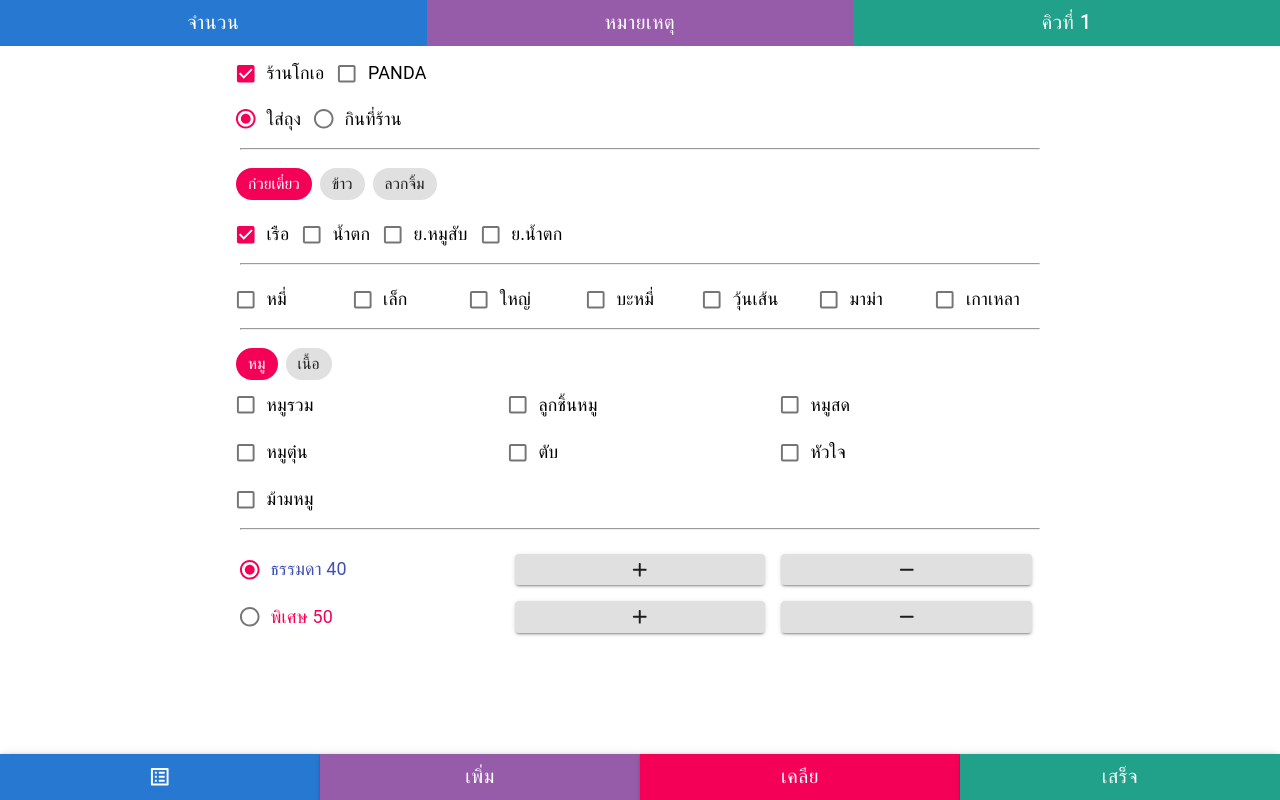
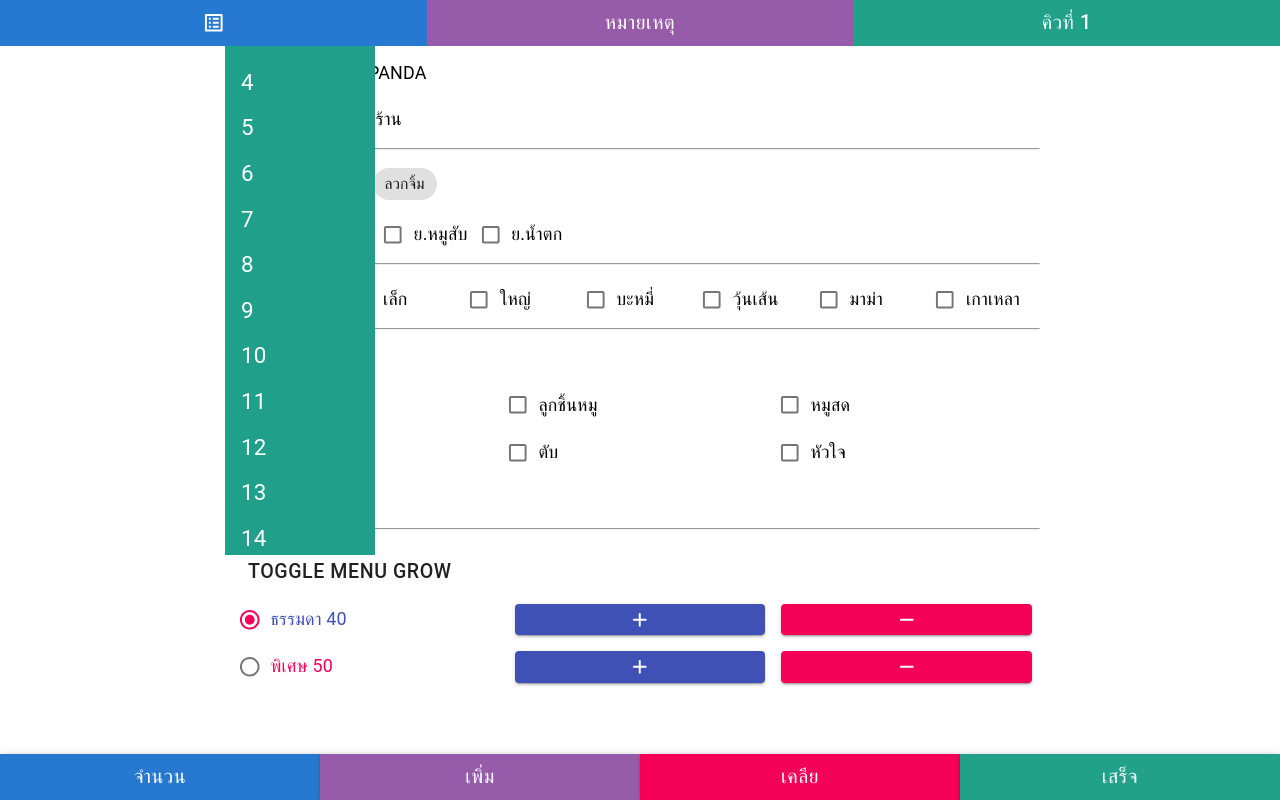
Before and after one commit to boatnoodle/streetfood, a React (Create React App) app: page / in a window 1280 px wide. Both pictures are taken after a click on the button "จำนวน". Built offline with nearby package versions, Linux system fonts and the light colour scheme.

Commit message:
💄Update ui

```diff
--- a/src/containers/Order/ActionBar.tsx
+++ b/src/containers/Order/ActionBar.tsx
@@ -2,7 +2,6 @@ import React from "react";
 import Button from "@material-ui/core/Button";
 import { createStyles, makeStyles, Theme } from "@material-ui/core/styles";
 import AppBar from "@material-ui/core/AppBar";
-import ListAltIcon from "@material-ui/icons/ListAlt";
 
 const useStyles = makeStyles((theme: Theme) =>
   createStyles({
@@ -32,13 +31,17 @@ const useStyles = makeStyles((theme: Theme) =>
   })
 );
 
-const ActionButton = () => {
+const ActionButton = ({ setOpenAmountOrder }) => {
   const classes = useStyles();
 
   return (
     <AppBar position="fixed" color="primary" className={classes.root}>
-      <Button variant="contained" color="secondary">
-        <ListAltIcon />
+      <Button
+        variant="contained"
+        color="secondary"
+        onClick={() => setOpenAmountOrder(true)}
+      >
+        จำนวน
       </Button>
       <Button variant="contained" color="secondary">
         เพิ่ม
--- a/src/containers/Order/AmountOrder.tsx
+++ b/src/containers/Order/AmountOrder.tsx
@@ -1,4 +1,4 @@
-import React from "react";
+import React, { useState, useRef, useEffect } from "react";
 import Button from "@material-ui/core/Button";
 import FormGroup from "@material-ui/core/FormGroup";
 import Grid, { GridSpacing } from "@material-ui/core/Grid";
@@ -6,79 +6,112 @@ import { createStyles, makeStyles, Theme } from "@material-ui/core/styles";
 import AddRoundedIcon from "@material-ui/icons/AddRounded";
 import RemoveRoundedIcon from "@material-ui/icons/RemoveRounded";
 import { useFormikContext } from "formik";
+import Select from "@material-ui/core/Select";
+import MenuItem from "@material-ui/core/MenuItem";
+import ClickAwayListener from "@material-ui/core/ClickAwayListener";
+import Paper from "@material-ui/core/Paper";
+import Popper from "@material-ui/core/Popper";
+import Grow from "@material-ui/core/Grow";
+import MenuList from "@material-ui/core/MenuList";
 
 const useStyles = makeStyles((theme: Theme) =>
   createStyles({
     root: {
-      marginTop: "20px",
-      "& .MuiGrid-spacing-xs-3 > .MuiGrid-item": {
-        padding: "0 5px"
-      },
-      "& h6": {
-        margin: 0
-      },
-      "& button": {
-        margin: "0px"
+      top: "-90px !important",
+      left: "-50px !important",
+      maxHeight: "80vh",
+      overflowY: "auto",
+      width: "150px",
+      zIndex: 999,
+      position: "fixed !important " as any,
+      "& .MuiList-root": {
+        background: "#20a08a",
+        color: "white"
       }
-    },
-    margin: {
-      margin: theme.spacing(1)
     }
   })
 );
 
-const AmountOrder = () => {
+const AmountOrder = ({ openAmountOrder, setOpenAmountOrder }) => {
   const classes = useStyles();
   const { values, setFieldValue } = useFormikContext<any>();
+  const [open, setOpen] = useState(false);
 
-  const handleAmountOrder = action => {
-    const actionAdd = "add";
+  const anchorRef = useRef<HTMLButtonElement>(null);
 
-    if (action === actionAdd) {
-      setFieldValue(
-        "orderDetail.amountOrder",
-        values.orderDetail.amountOrder + 1
-      );
-    } else {
-      if (values.orderDetail.amountOrder > 1)
-        setFieldValue(
-          "orderDetail.amountOrder",
-          values.orderDetail.amountOrder - 1
-        );
-    }
+  const handleToggle = () => {
+    setOpen(prevOpen => !prevOpen);
   };
 
+  const handleClose = (event: React.MouseEvent<EventTarget>) => {
+    if (
+      anchorRef.current &&
+      anchorRef.current.contains(event.target as HTMLElement)
+    ) {
+      return;
+    }
+
+    setOpen(false);
+    setOpenAmountOrder(false);
+  };
+
+  function handleListKeyDown(event: React.KeyboardEvent) {
+    if (event.key === "Tab") {
+      event.preventDefault();
+      setOpen(false);
+    }
+  }
+  const handleAmountOrder = value => {
+    setFieldValue("orderDetail.amountOrder", value);
+  };
+
+  useEffect(() => {
+    setOpen(openAmountOrder);
+  }, [openAmountOrder]);
+
   return (
-    <FormGroup className={classes.root}>
-      <Grid container spacing={3}>
-        <Grid item>
-          <h6>จำนวน</h6>
-        </Grid>
-        <Grid item>
-          <h6>{values.orderDetail.amountOrder}</h6>
-        </Grid>
-        <Grid item>
-          <Button
-            onClick={() => handleAmountOrder("add")}
-            size="small"
-            variant="contained"
-            className={classes.margin}
+    <>
+      <Button
+        ref={anchorRef}
+        aria-controls={open ? "menu-list-grow" : undefined}
+        aria-haspopup="true"
+        onClick={handleToggle}
+      >
+        Toggle Menu Grow
+      </Button>
+      <Popper
+        className={classes.root}
+        open={open}
+        anchorEl={anchorRef.current}
+        role={undefined}
+        transition
+        disablePortal
+      >
+        {({ TransitionProps, placement }) => (
+          <Grow
+            {...TransitionProps}
+            style={{
+              transformOrigin:
+                placement === "bottom" ? "center top" : "center bottom"
+            }}
           >
-            +{/* <AddRoundedIcon /> */}
-          </Button>
-        </Grid>
-        <Grid item>
-          <Button
-            onClick={() => handleAmountOrder("delete")}
-            size="small"
-            variant="contained"
-            className={classes.margin}
-          >
-            -{/* <RemoveRoundedIcon /> */}
-          </Button>
-        </Grid>
-      </Grid>
-    </FormGroup>
+            <Paper>
+              <ClickAwayListener onClickAway={handleClose}>
+                <MenuList
+                  autoFocusItem={open}
+                  id="menu-list-grow"
+                  onKeyDown={handleListKeyDown}
+                >
+                  {[...Array(20).keys()].map(i => (
+                    <MenuItem>{i + 1}</MenuItem>
+                  ))}
+                </MenuList>
+              </ClickAwayListener>
+            </Paper>
+          </Grow>
+        )}
+      </Popper>
+    </>
   );
 };
 
--- a/src/containers/Order/TopBar.tsx
+++ b/src/containers/Order/TopBar.tsx
@@ -2,6 +2,9 @@ import React from "react";
 import Button from "@material-ui/core/Button";
 import { createStyles, makeStyles, Theme } from "@material-ui/core/styles";
 import AppBar from "@material-ui/core/AppBar";
+import Select from "@material-ui/core/Select";
+import MenuItem from "@material-ui/core/MenuItem";
+import { useFormikContext } from "formik";
 import ListAltIcon from "@material-ui/icons/ListAlt";
 
 const useStyles = makeStyles((theme: Theme) =>
@@ -39,12 +42,16 @@ const useStyles = makeStyles((theme: Theme) =>
 );
 
 const TopBar = () => {
+  const { values, setFieldValue } = useFormikContext<any>();
   const classes = useStyles();
+  const handleAmountOrder = value => {
+    setFieldValue("orderDetail.amountOrder", value);
+  };
 
   return (
     <AppBar position="fixed" color="primary" className={classes.root}>
       <Button variant="contained" color="secondary">
-        จำนวน
+        <ListAltIcon />
       </Button>
       <Button variant="contained" color="secondary">
         หมายเหตุ
--- a/src/containers/Order/TypePrice.tsx
+++ b/src/containers/Order/TypePrice.tsx
@@ -175,6 +175,7 @@ const TypePrice = () => {
         size="small"
         variant="contained"
         className={classes.margin}
+        color="primary"
       >
         <AddRoundedIcon />
       </Button>
@@ -183,6 +184,7 @@ const TypePrice = () => {
         size="small"
         variant="contained"
         className={classes.margin}
+        color="secondary"
       >
         <RemoveRoundedIcon />
       </Button>
@@ -199,6 +201,7 @@ const TypePrice = () => {
         size="small"
         variant="contained"
         className={classes.margin}
+        color="primary"
       >
         <AddRoundedIcon />
       </Button>
@@ -207,6 +210,7 @@ const TypePrice = () => {
         size="small"
         variant="contained"
         className={classes.margin}
+        color="secondary"
       >
         <RemoveRoundedIcon />
       </Button>
--- a/src/pages/order.tsx
+++ b/src/pages/order.tsx
@@ -84,6 +84,7 @@ const useStyles = makeStyles((theme: Theme) =>
 );
 
 const OrderPage: React.FC = () => {
+  const [openAmountOrder, setOpenAmountOrder] = useState(false);
   const classes = useStyles();
   const firebase = useFirebase();
   const initialValues = {
@@ -133,6 +134,7 @@ const OrderPage: React.FC = () => {
   //     // console.log("Current data: ", result?.data());
   //   });
   // };
+  console.log(openAmountOrder, "xx");
 
   const handleSubmit = () => {
     console.log("handleSubmit");
@@ -176,9 +178,15 @@ const OrderPage: React.FC = () => {
             <div>
               <hr />
             </div>
-            {/* <Field name="amountOrder">
-              {({ field }) => <AmountOrder {...field} />}
-            </Field> */}
+            <Field name="amountOrder">
+              {({ field }) => (
+                <AmountOrder
+                  setOpenAmountOrder={setOpenAmountOrder}
+                  openAmountOrder={openAmountOrder}
+                  {...field}
+                />
+              )}
+            </Field>
             <TypePrice />
             {/* <Field name="typeOrder">
               {({ field }) => (
@@ -198,7 +206,7 @@ const OrderPage: React.FC = () => {
                 </Grid>
               )}
             </Field> */}
-            <ActionBar />
+            <ActionBar setOpenAmountOrder={setOpenAmountOrder} />
           </div>
         );
       }}
--- a/tsconfig.json
+++ b/tsconfig.json
@@ -14,7 +14,8 @@
     "resolveJsonModule": true,
     "isolatedModules": true,
     "noEmit": true,
-    "jsx": "react"
+    "jsx": "react",
+    "downlevelIteration": true
   },
   "include": ["src"]
 }
```
